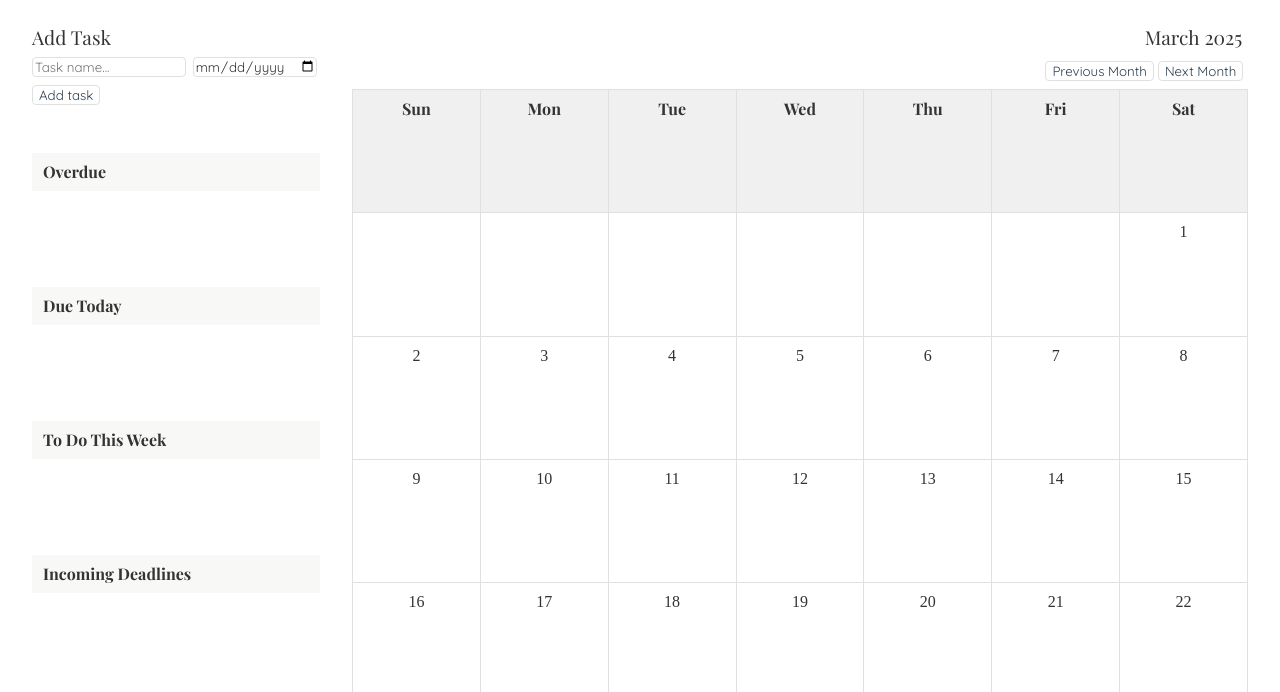
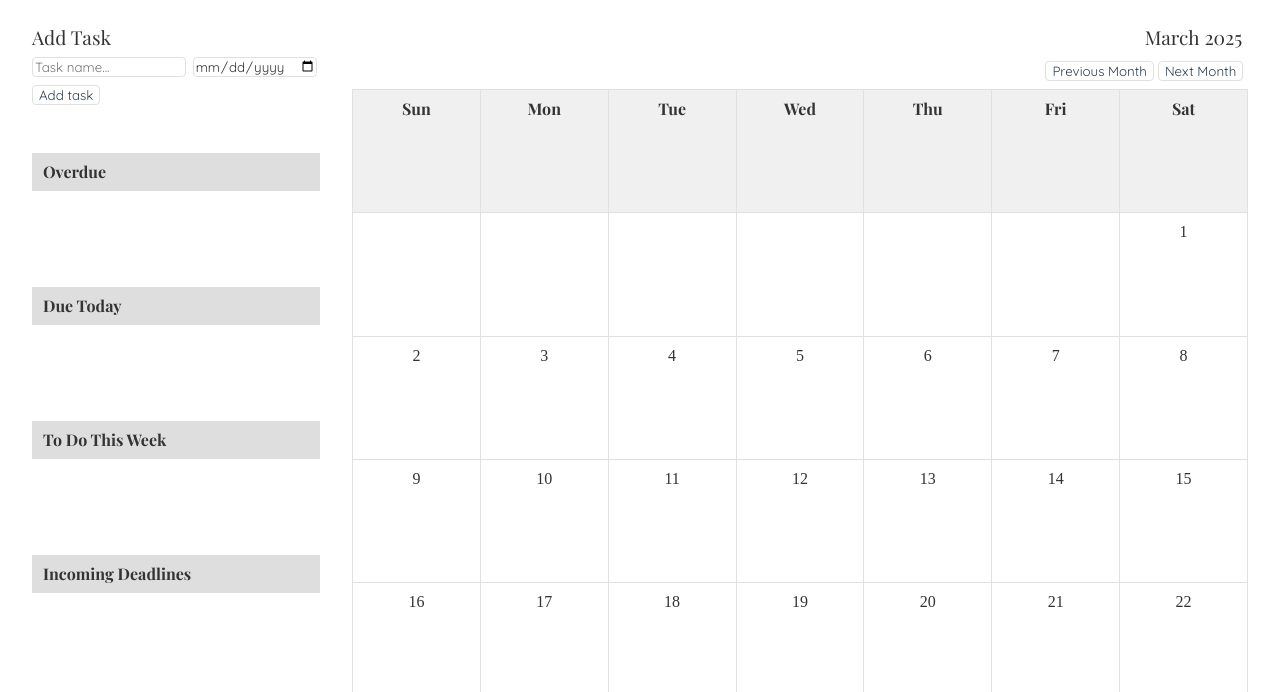
Before and after one commit to Lana707/Student-Course-Manager, a plain HTML site: page index.html in a window 1280 px wide. Shown: the part 108-800 px from the top of the page. Drawn offline with nearby package versions, Linux system fonts and the light colour scheme; a web font is replaced by a local one.

Commit message:
updated task heading colour in light mode, removed borders for task headings

```diff
--- a/styles.css
+++ b/styles.css
@@ -40,7 +40,6 @@
     --button-hover: #e8f4fc;
     --button-active: #d0e3f7;
     --calendar-icon: none;
-    --task-border: #e0e0e0;
     --modal-bg: #ffffff;
     --close-btn: #666666;
   }
@@ -50,7 +49,7 @@
 {
   --text: #333333;
   --bg: #fff;
-  --task-headings: #f8f8f6;
+  --task-headings: #dedede;
   --calendar-heading: #f0f0f0;
   --accent: #e8f4fc;
   --border: #e0e0e0;
@@ -61,7 +60,6 @@
   --button-hover: #e8f4fc;
   --button-active: #d0e3f7;
   --calendar-icon: none;
-  --task-border: #e0e0e0;
   --modal-bg: #ffffff;
   --close-btn: #666666;
 
@@ -87,7 +85,6 @@
   --button-hover: #aeaeae;
   --button-active: #666;
   --calendar-icon: invert(1) brightness(50%);
-  --task-border: #eee;
   --modal-bg: #fefefe;
   --close-btn: #aaa;
 }
@@ -380,7 +377,6 @@ button.close:hover, button.close-edit-course:hover, button.close-course-grades:h
   justify-content: space-between;
   align-items: center;
   padding: 0.5em 0;
-  border-bottom: 1px solid var(--task-border);
   padding-left: 0.3em;
 }
 
```
